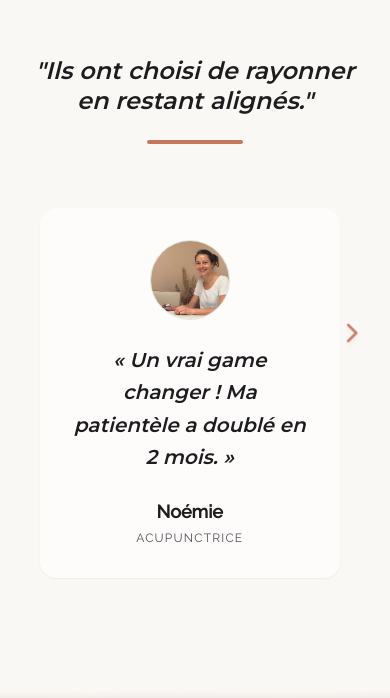
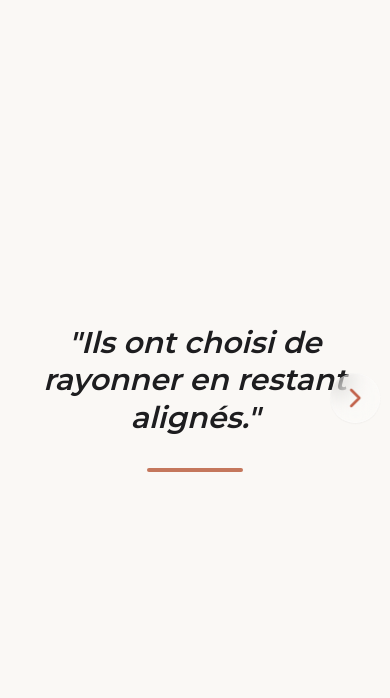
Before and after one commit to BenjaminOhana/Site-Benjamin, a React (Vite) app: page / in a window 390 px wide. Shown: the part 5366-6064 px from the top of the page. Built offline with nearby package versions, Linux system fonts and the light colour scheme.

Commit message:
Feat: Implement mobile sticky title transition and clickable arrow for testimonials

```diff
--- a/src/components/Testimonials.jsx
+++ b/src/components/Testimonials.jsx
@@ -12,6 +12,8 @@ const Testimonials = () => {
     const sectionRef = useRef(null);
     const sliderRef = useRef(null);
     const hintRef = useRef(null);
+    const titleRef = useRef(null);
+    const containerRef = useRef(null);
 
     const testimonials = [
         {
@@ -41,11 +43,6 @@ const Testimonials = () => {
             // DESKTOP: Horizontal Scroll with Pinning
             const totalSlides = testimonials.length;
 
-            // Calculate movement: -(100 - (100/totalSlides))% ??
-            // If container is 300% width, we want to move it so the 3rd section is visible.
-            // Move to -200% (relative to single screen)? No, xPercent is relative to the element.
-            // If element is 300vw wide. To show the 3rd 100vw chunk, we move -66.666%.
-
             gsap.to(sliderRef.current, {
                 xPercent: -100 * ((totalSlides - 1) / totalSlides),
                 ease: "none",
@@ -59,9 +56,25 @@ const Testimonials = () => {
             });
         });
 
-        // Mobile Swipe Hint Animation
-        const mmMobile = gsap.matchMedia();
-        mmMobile.add("(max-width: 767px)", () => {
+        mm.add("(max-width: 767px)", () => {
+            // MOBILE: Fade Transition (Title -> Reviews)
+            // Ensure slider is hidden initially
+            gsap.set(containerRef.current, { autoAlpha: 0 });
+
+            const tl = gsap.timeline({
+                scrollTrigger: {
+                    trigger: sectionRef.current,
+                    pin: true,
+                    start: "top top", // Start when section hits top
+                    end: "+=500", // Scroll distance for transition
+                    scrub: true,
+                }
+            });
+
+            tl.to(titleRef.current, { autoAlpha: 0, scale: 0.9, duration: 1 })
+                .to(containerRef.current, { autoAlpha: 1, duration: 1 }, "-=0.5");
+
+            // Hint Animation
             if (hintRef.current) {
                 gsap.fromTo(hintRef.current,
                     { x: 0, opacity: 0.6 },
@@ -70,29 +83,36 @@ const Testimonials = () => {
             }
         });
 
-        return () => {
-            mm.revert();
-            mmMobile.revert();
-        };
+        return () => mm.revert();
     }, [testimonials.length]);
 
+    const handleNextSlide = () => {
+        if (sliderRef.current) {
+            sliderRef.current.scrollBy({ left: window.innerWidth * 0.85, behavior: 'smooth' });
+        }
+    };
+
     return (
-        <section ref={sectionRef} className="bg-[#FAF8F5] relative overflow-hidden flex flex-col justify-center py-20 md:py-0 md:h-screen">
+        <section ref={sectionRef} className="bg-[#FAF8F5] relative overflow-hidden flex flex-col justify-center min-h-[100dvh] md:h-screen">
 
             {/* Title / Transition */}
-            <div className="container mx-auto px-6 mb-12 md:absolute md:top-20 md:left-0 md:right-0 md:z-10 text-center">
-                <h2 className="text-2xl md:text-3xl lg:text-4xl font-heading font-semibold text-anthracite italic leading-tight">
+            {/* Mobile: Absolute centered, fades out. Desktop: Absolute Top. */}
+            <div
+                ref={titleRef}
+                className="container mx-auto px-6 absolute inset-0 flex flex-col items-center justify-center md:block md:top-20 md:left-0 md:right-0 md:bottom-auto md:z-10 text-center pointer-events-none"
+            >
+                <h2 className="text-3xl md:text-3xl lg:text-4xl font-heading font-semibold text-anthracite italic leading-tight max-w-lg mx-auto md:max-w-none">
                     "Ils ont choisi de rayonner en restant alignés."
                 </h2>
-                <div className="w-24 h-1 bg-terracotta rounded-full mx-auto mt-6"></div>
+                <div className="w-24 h-1 bg-terracotta rounded-full mx-auto mt-8 md:mt-6"></div>
             </div>
 
             {/* Slider Container */}
             {/* Mobile: Native Horizontal Scroll | Desktop: Wide container for GSAP */}
-            <div className="w-full md:h-full flex items-center">
+            <div ref={containerRef} className="w-full md:h-full flex items-center relative z-10 md:opacity-100">
                 <div
                     ref={sliderRef}
-                    className="flex w-full overflow-x-auto snap-x snap-mandatory gap-6 px-6 md:px-0 md:gap-0 md:w-[300%] md:h-full md:overflow-visible scrollbar-hide"
+                    className="flex w-full overflow-x-auto snap-x snap-mandatory gap-6 px-6 md:px-0 md:gap-0 md:w-[300%] md:h-full md:overflow-visible scrollbar-hide pt-20 md:pt-0"
                 >
                     {testimonials.map((t, index) => (
                         <div
@@ -104,7 +124,7 @@ const Testimonials = () => {
                                 <img
                                     src={t.image}
                                     alt={t.name}
-                                    className="w-20 h-20 md:w-32 md:h-32 rounded-full object-cover object-center mb-6 md:mb-10 border border-[#E5E0D8]"
+                                    className="w-24 h-24 md:w-32 md:h-32 rounded-full object-cover object-center mb-6 md:mb-10 border border-[#E5E0D8]"
                                 />
 
                                 {/* Quote */}
@@ -123,15 +143,18 @@ const Testimonials = () => {
                 </div>
             </div>
 
-            {/* Mobile Swipe Hint (Right Arrow) */}
-            <div ref={hintRef} className="absolute right-6 top-1/2 -translate-y-1/2 md:hidden z-20 pointer-events-none drop-shadow-md">
+            {/* Mobile Swipe Hint (Right Arrow) - Clickable */}
+            <div
+                ref={hintRef}
+                onClick={handleNextSlide}
+                className="group absolute right-4 top-1/2 -translate-y-1/2 md:hidden z-20 cursor-pointer p-2 bg-white/30 backdrop-blur-md rounded-full border border-white/40 shadow-sm active:scale-95 transition-all"
+            >
                 <ChevronRight size={32} className="text-[#B94A2F]" />
             </div>
 
             {/* Pagination/Instructions (Optional polish) */}
             <div className="absolute bottom-10 left-0 right-0 text-center hidden md:block opacity-40">
                 <p className="text-sm font-medium tracking-widest uppercase">Découvrir les avis (Scroll)</p>
-                {/* Could add a simple scroll down arrow here */}
             </div>
         </section>
     );
```
